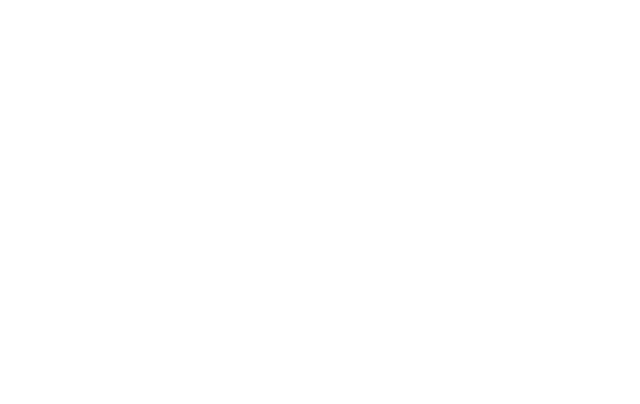
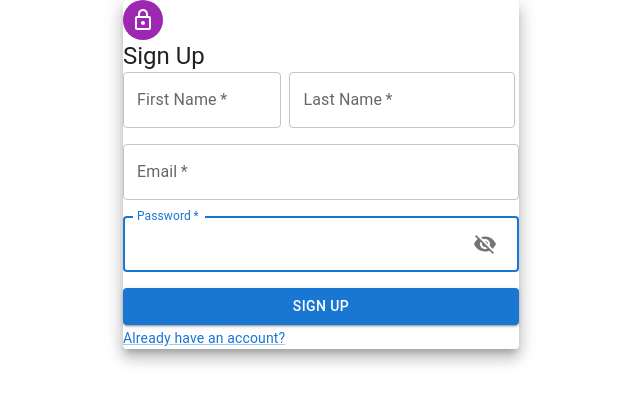
Before and after one commit to ansh-kaushik/Sangya-frontend, a React (Vite) app: page /signUp in a window 1280 px wide. Before the commit this address had no page. Shown: the top 404 px of the page, without its empty margins (319-959 px from the left). Built offline with nearby package versions, Linux system fonts and the light colour scheme.

Commit message:
signUp page

```diff
--- a/src/App.jsx
+++ b/src/App.jsx
@@ -16,6 +16,7 @@
 import Login from "./pages/Login";
 import Profile from "./pages/Profile";
 import AppSettings from "./pages/AppSettings";
+import SignUp from "./pages/SignUp";
 
 const getNewKills = async () => {
   // const api_key = "HDEV-8547f177-1188-4cf9-8086-2a8d734ec747";
@@ -67,6 +68,7 @@
         <Route path="/login" element={<Login />} />
         <Route path="/profile" element={<Profile />} />
         <Route path="/appSettings" element={<AppSettings />} />
+        <Route path="/signUp" element={<SignUp />} />
       </Routes>
     </>
   );
--- a/src/pages/Login.jsx
+++ b/src/pages/Login.jsx
@@ -6,6 +6,7 @@
   Checkbox,
   Container,
   FormControlLabel,
+  Link,
   Paper,
   TextField,
   Typography,
@@ -14,10 +15,11 @@
 import React from "react";
 import { useDispatch, useSelector } from "react-redux";
 import { useNavigate } from "react-router-dom";
-import { authActions } from "../store";
+import { authActions, UIactions } from "../store";
 
 export default function Login() {
   const auth = useSelector((state) => state.auth.auth);
+  // const selectedMenu = useSelector((state) => state.UI.selectedMenu);
   const dispatch = useDispatch();
   const navigate = useNavigate();
   const handleSubmit = (e) => {
@@ -29,6 +31,7 @@
     localStorage.setItem("email", email);
     localStorage.setItem("password", password);
     dispatch(authActions.login());
+    dispatch(UIactions.setSelectedMenu({ selectedMenu: "Home" }));
     navigate("/");
   };
   return (
@@ -65,6 +68,14 @@
           <Button type="submit" variant="contained" fullWidth sx={{ mt: 1 }}>
             Sign In
           </Button>
+          <Box component="div" className="flex justify-between mt-4">
+            <Link component="button" variant="body2">
+              Forgot Password?
+            </Link>
+            <Link component="button" variant="body2" onClick={() => navigate("/signUp")}>
+              Register
+            </Link>
+          </Box>
         </Box>
       </Paper>
     </Container>
--- /dev/null
+++ b/src/pages/SignUp.jsx
@@ -0,0 +1,102 @@
+import { LockOutlined, Visibility, VisibilityOff } from "@mui/icons-material";
+import {
+  Avatar,
+  Box,
+  Button,
+  Container,
+  IconButton,
+  InputAdornment,
+  Link,
+  Paper,
+  TextField,
+  Typography,
+} from "@mui/material";
+import React, { useState } from "react";
+import { useNavigate } from "react-router-dom";
+
+export default function SignUp() {
+  const [showPassword, setShowPassword] = useState(false);
+  const handleClickShowPassword = () => setShowPassword(!showPassword);
+  //   const handleMouseDownPassword = () => setShowPassword(!showPassword);
+  const navigate = useNavigate();
+  const handleSignUp = (e) => {
+    e.preventDefault();
+    const data = new FormData(e.currentTarget);
+  };
+  return (
+    <Container maxWidth="xs">
+      <Paper elevation={10} className="mt-8 p-2">
+        <Avatar className="mx-auto text-center mb-1" sx={{ bgcolor: "secondary.main" }}>
+          <LockOutlined />
+        </Avatar>
+        <Typography component="h1" variant="h5" className="text-center">
+          Sign Up
+        </Typography>
+        <Box component="form" onSubmit={handleSignUp} className="mt-1">
+          <TextField
+            label="First Name"
+            name="first_name"
+            placeholder="Enter First Name"
+            required
+            autoFocus
+            type="text"
+            sx={{ mb: 2, mr: 1, width: "40%" }}
+          />
+          <TextField
+            label="Last Name"
+            name="last_name"
+            placeholder="Enter Last Name"
+            required
+            autoFocus
+            type="text"
+            sx={{ mb: 2, width: "57%" }}
+          />
+          <TextField
+            label="Email"
+            name="email"
+            placeholder="Enter  Your Email"
+            fullWidth
+            required
+            autoFocus
+            type="email"
+            // className="mb-2"
+            sx={{ mb: 2 }}
+          />
+          <TextField
+            label="Password"
+            name="password"
+            placeholder="Enter Your Password"
+            fullWidth
+            required
+            autoFocus
+            type={showPassword ? "text" : "password"}
+            // className="mb-2"
+            sx={{ mb: 2 }}
+            InputProps={{
+              // <-- This is where the toggle button is added.
+              endAdornment: (
+                <InputAdornment position="end">
+                  <IconButton
+                    aria-label="toggle password visibility"
+                    onClick={handleClickShowPassword}
+                    // onMouseDown={handleMouseDownPassword}
+                  >
+                    {showPassword ? <Visibility /> : <VisibilityOff />}
+                  </IconButton>
+                </InputAdornment>
+              ),
+            }}
+          />
+          <Button type="submit" variant="contained" fullWidth className="mt-1">
+            Sign Up
+          </Button>
+          <Box className="mt-4">
+            <Link component="button" variant="body2" onClick={() => navigate("/login")}>
+              Already have an account?
+            </Link>
+          </Box>
+        </Box>
+      </Paper>
+    </Container>
+  );
+}
```
